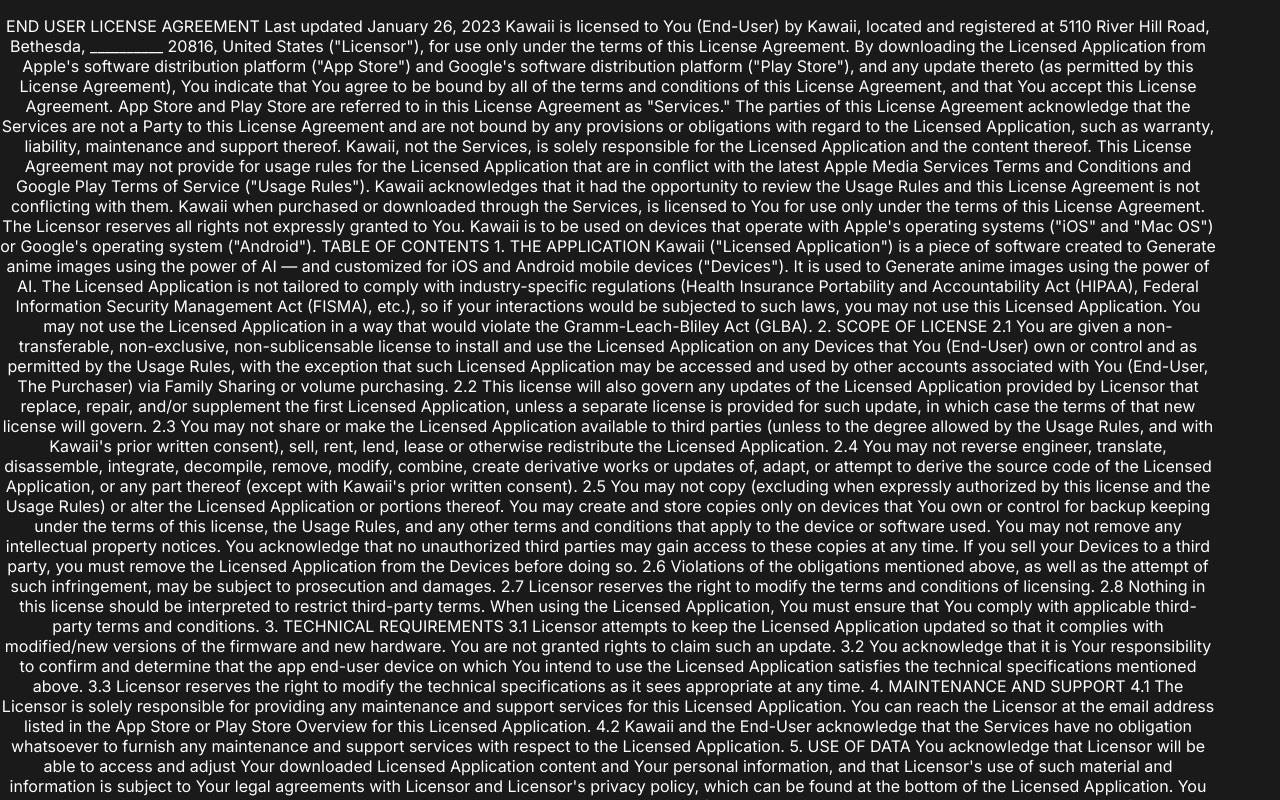
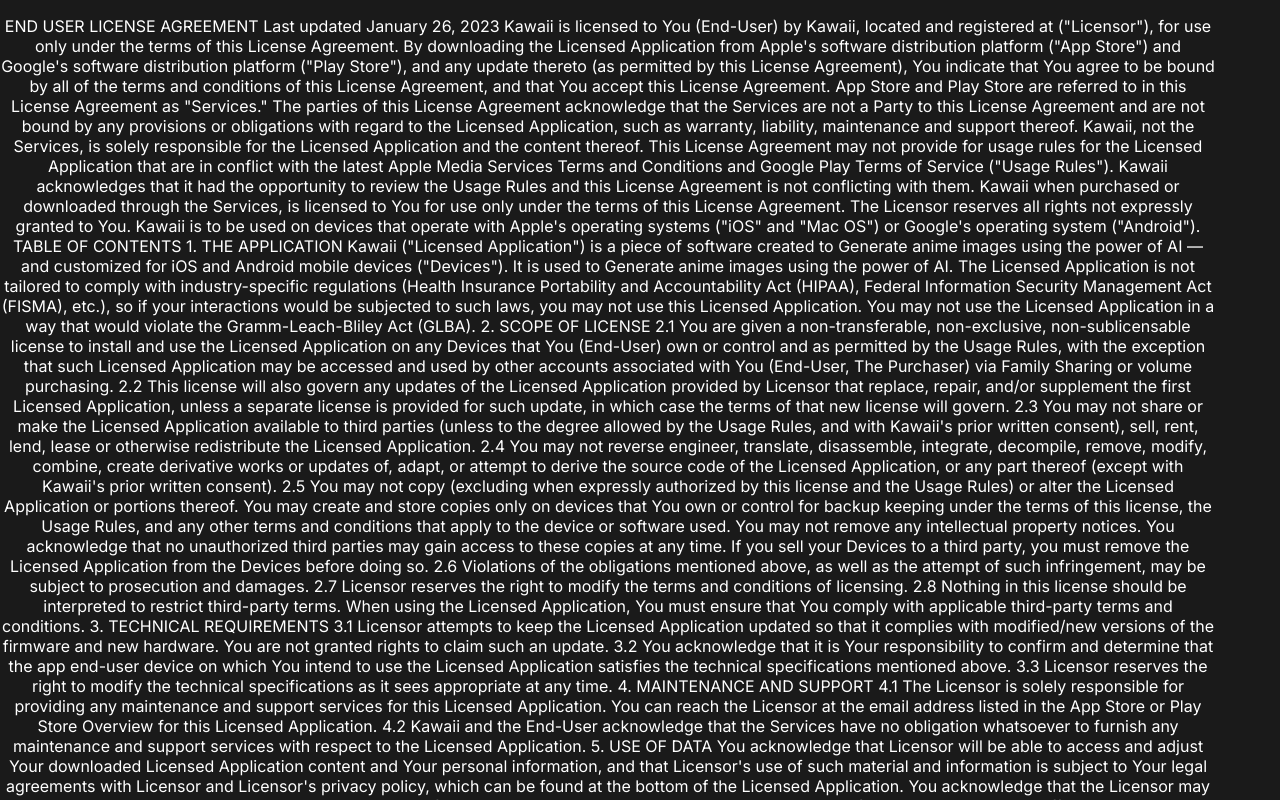
Before and after one commit to RationalChestnut/kawaii-website, a React (Create React App) app: page /terms in a window 1280 px wide. Shown: the top 800 px of the page. Built offline with nearby package versions, Linux system fonts and the light colour scheme.

Commit message:
Updated endpoint

```diff
--- a/src/Contact/Contact.page.js
+++ b/src/Contact/Contact.page.js
@@ -25,7 +25,7 @@
         <div className={styles.formContainer}>
           <form
             className={styles.form}
-            action="https://getform.io/f/2df2a484-cf48-46f7-a92e-4c889048411a"
+            action="https://getform.io/f/6b9e6618-ba03-4109-a20b-10e0a4718bb2"
             method="POST"
           >
             <div className={styles.formSection}>
--- a/src/PrivacyPolicy/PrivacyPolicy.page.js
+++ b/src/PrivacyPolicy/PrivacyPolicy.page.js
@@ -323,13 +323,12 @@
         privacy notice frequently to be informed of how we are protecting your
         information. 14. HOW CAN YOU CONTACT US ABOUT THIS NOTICE? If you have
         questions or comments about this notice, you may email us at
-        aifutureapps@gmail.com or by post to: Kawaii - AI Image Generator 5110
-        River Hill Road Bethesda, MD 20816 United States 15. HOW CAN YOU REVIEW,
-        UPDATE, OR DELETE THE DATA WE COLLECT FROM YOU? Based on the applicable
-        laws of your country, you may have the right to request access to the
-        personal information we collect from you, change that information, or
-        delete it. To request to review, update, or delete your personal
-        information, please submit a request form by clicking here.
+        aifutureapps@gmail. HOW CAN YOU REVIEW, UPDATE, OR DELETE THE DATA WE
+        COLLECT FROM YOU? Based on the applicable laws of your country, you may
+        have the right to request access to the personal information we collect
+        from you, change that information, or delete it. To request to review,
+        update, or delete your personal information, please submit a request
+        form by clicking here.
       </p>
     </div>
   );
--- a/src/Terms/Terms.js
+++ b/src/Terms/Terms.js
@@ -12,12 +12,11 @@
     >
       <p>
         END USER LICENSE AGREEMENT Last updated January 26, 2023 Kawaii is
-        licensed to You (End-User) by Kawaii, located and registered at 5110
-        River Hill Road, Bethesda, __________ 20816, United States ("Licensor"),
-        for use only under the terms of this License Agreement. By downloading
-        the Licensed Application from Apple's software distribution platform
-        ("App Store") and Google's software distribution platform ("Play
-        Store"), and any update thereto (as permitted by this License
+        licensed to You (End-User) by Kawaii, located and registered at
+        ("Licensor"), for use only under the terms of this License Agreement. By
+        downloading the Licensed Application from Apple's software distribution
+        platform ("App Store") and Google's software distribution platform
+        ("Play Store"), and any update thereto (as permitted by this License
         Agreement), You indicate that You agree to be bound by all of the terms
         and conditions of this License Agreement, and that You accept this
         License Agreement. App Store and Play Store are referred to in this
@@ -246,8 +245,7 @@
         a "terrorist supporting" country; and that You are not listed on any US
         Government list of prohibited or restricted parties. 12. CONTACT
         INFORMATION For general inquiries, complaints, questions or claims
-        concerning the Licensed Application, please contact: Brian Mason 5110
-        River Hill Road Bethesda, __________ 20816 United States
+        concerning the Licensed Application, please contact:
         aifutureapps@gmail.com 13. TERMINATION The license is valid until
         terminated by Kawaii or by You. Your rights under this license will
         terminate automatically and without notice from Kawaii if You fail to
```
